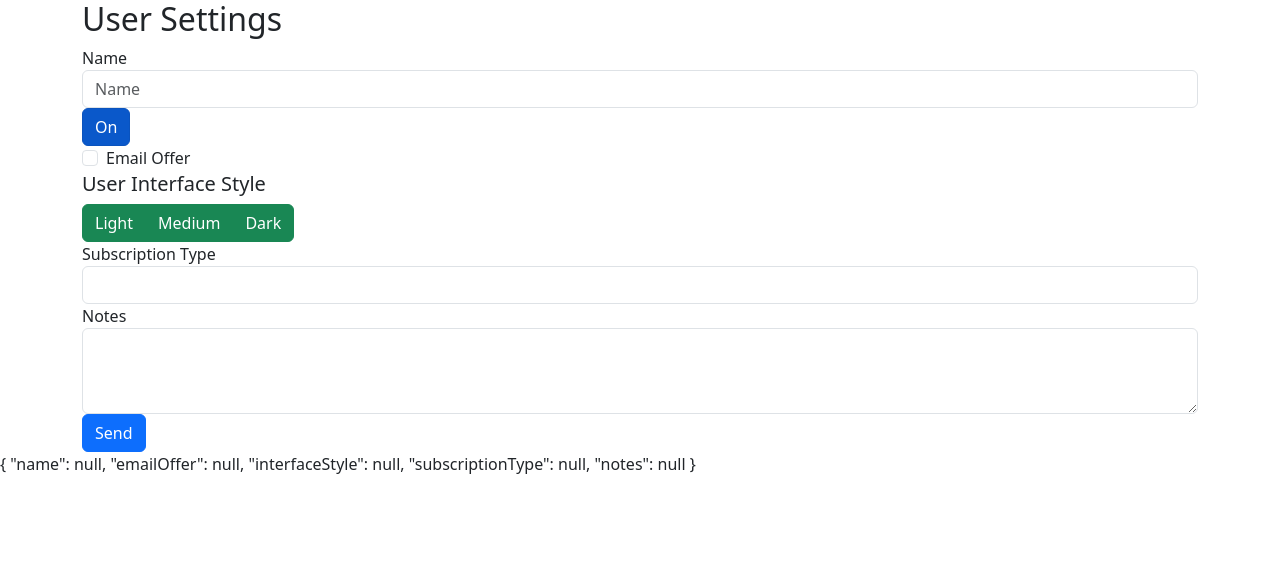
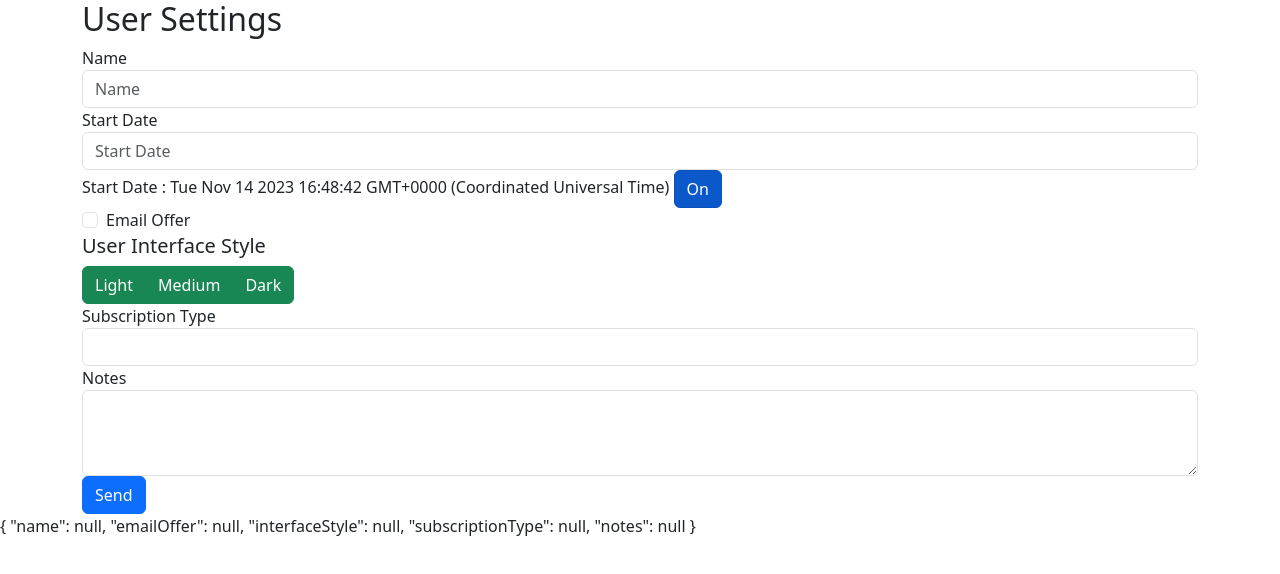
Before and after one commit to skysrc/ngForm, an Angular app: page / in a window 1280 px wide. Shown: the top 574 px of the page. Built offline with nearby package versions, Linux system fonts and the light colour scheme.

Commit message:
integrate with DatePicker

```diff
--- a/angular.json
+++ b/angular.json
@@ -25,6 +25,7 @@
               "src/assets"
             ],
             "styles": [
+              "./node_modules/ngx-bootstrap/datepicker/bs-datepicker.css",
               "./node_modules/bootstrap/dist/css/bootstrap.min.css",
               "node_modules/bootstrap/dist/css/bootstrap.min.css",
               "src/styles.css"
--- a/src/app/app.module.ts
+++ b/src/app/app.module.ts
@@ -5,6 +5,8 @@
 import { AppComponent } from './app.component';
 import { UserSettingsFormComponent } from './user-settings-form/user-settings-form.component';
 import { ButtonsModule } from 'ngx-bootstrap/buttons';
+import { BsDatepickerModule } from 'ngx-bootstrap/datepicker';
+import { BrowserAnimationsModule } from '@angular/platform-browser/animations';
 
 
 @NgModule({
@@ -16,7 +18,9 @@
     BrowserModule,
     FormsModule,
     HttpClientModule,
-    ButtonsModule.forRoot()
+    ButtonsModule.forRoot(),
+    BsDatepickerModule.forRoot(),
+    BrowserAnimationsModule
   ],
   providers: [],
   bootstrap: [AppComponent]
--- a/src/app/user-settings-form/user-settings-form.component.html
+++ b/src/app/user-settings-form/user-settings-form.component.html
@@ -22,6 +22,19 @@
         Enter a name
       </div>
 
+      <div class="form-group">
+        <label for="startDate">Start Date</label>
+        <input
+          type="text"
+          placeholder="Start Date"
+          class="form-control"
+          [(ngModel)]="startDate"
+          name="startDate"
+          id="startDate"
+          bsDaterangepicker
+        />
+      </div>
+      Start Date : {{ startDate }}
       <button
         type="button"
         class="btn btn-primary"
--- a/src/app/user-settings-form/user-settings-form.component.ts
+++ b/src/app/user-settings-form/user-settings-form.component.ts
@@ -19,6 +19,7 @@
     notes: null
   }
   singleModel = "On";
+  startDate: Date;
   userSettings: UserSettings = { ...this.originalUserSettings };
   postError = false;
   postErrorMessage = '';
@@ -28,6 +29,7 @@
 
   ngOnInit() {
     this.subscriptionTypes = this.dataService.getSubscriptionTypes();
+    this.startDate = new Date();
   }
 
   onBlur(field: NgModel) {
```
